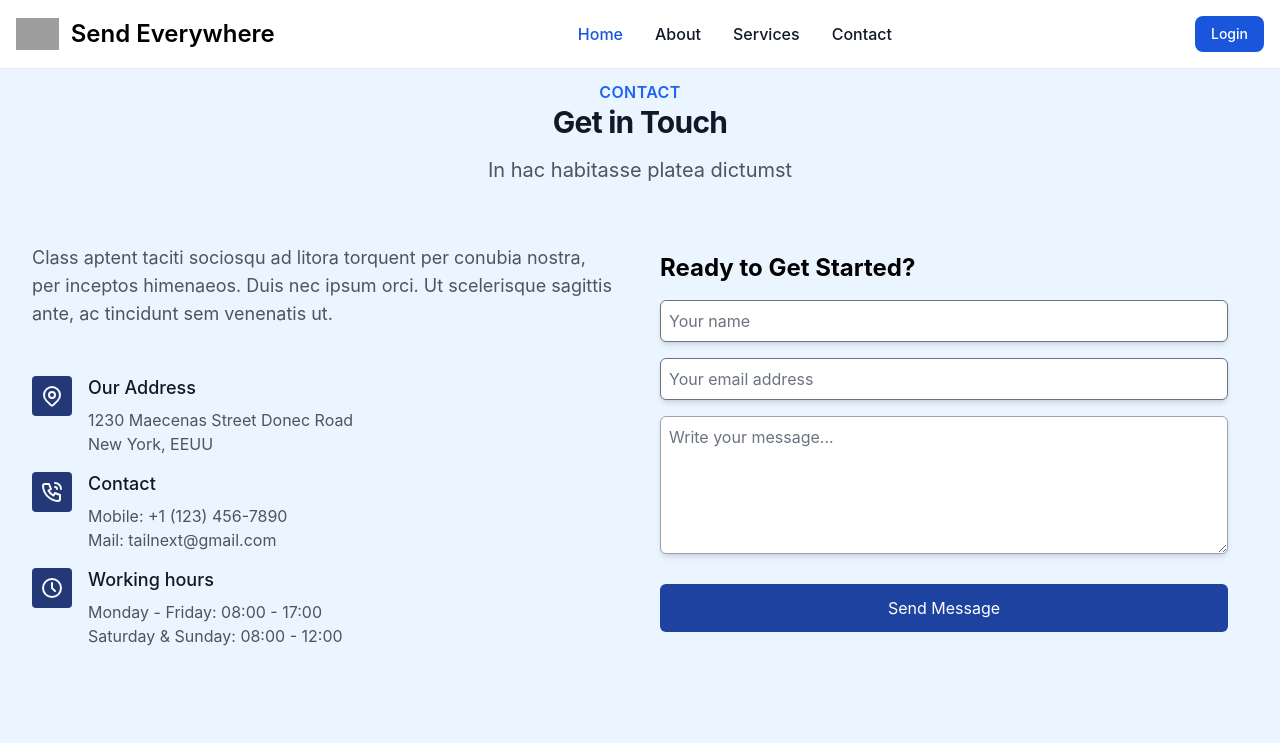
After one commit to Hrishikesh-Panigrahi/send-everywhere, a Django app: page /contact/ in a window 1280 px wide. The commit adds this page. Shown: the top 743 px of the page. Run offline with Django 5.2, Linux system fonts and the light colour scheme; some libraries are stand-ins or nearby versions; grey boxes are pictures that could not be loaded.

Commit message:
added frontend

```diff
--- a/base/urls.py
+++ b/base/urls.py
@@ -1,8 +1,10 @@
 from django.urls import path, include
 from django.views.decorators.csrf import csrf_exempt
-
 from . import views
 
 urlpatterns = [
     path("", csrf_exempt(views.index), name="index"),
+    path("about/", views.about, name="about"),
+    path("services/", views.services, name="services"),
+    path("contact/", views.contact, name="contact"),
 ]
--- a/base/views.py
+++ b/base/views.py
@@ -70,3 +70,12 @@ def index(request):
             return render(request, "index.html", context)
     else:
         return render(request, "index.html")
+
+def about(request):
+    return render(request, "about.html")
+
+def services(request):
+    return render(request, "services.html")
+
+def contact(request):
+    return render(request, "contact.html")
--- /dev/null
+++ b/templates/base.html
@@ -0,0 +1,23 @@
+<!doctype html>
+<html lang="en">
+
+<head>
+    <meta charset="UTF-8">
+    <meta name="viewport" content="width=device-width, initial-scale=1.0">
+    <title>Welcome</title>
+    <link href="https://cdn.jsdelivr.net/npm/tailwindcss@2.2.19/dist/tailwind.min.css" rel="stylesheet">
+    <link href="https://cdn.jsdelivr.net/npm/flowbite@2.4.1/dist/flowbite.min.css" rel="stylesheet" />
+</head>
+
+<body class="bg-gray-100 font-sans leading-normal tracking-normal">
+
+   {% include 'includes/navbar.html' %}
+
+   {% block homepage %}
+
+   {% endblock %}
+
+    <script src="https://cdn.jsdelivr.net/npm/flowbite@2.4.1/dist/flowbite.min.js"></script>
+</body>
+
+</html>
--- /dev/null
+++ b/templates/contact.html
@@ -0,0 +1,110 @@
+{% extends 'base.html' %}
+
+{% block homepage %}
+
+<section class="bg-blue-50 dark:bg-slate-800" id="contact">
+    <div class="mx-auto max-w-7xl px-4 py-16 sm:px-6 lg:px-8 lg:py-20">
+        <div class="mb-4">
+            <div class="mb-6 max-w-3xl text-center sm:text-center md:mx-auto md:mb-12">
+                <p class="text-base font-semibold uppercase tracking-wide text-blue-600 dark:text-blue-200">
+                    Contact
+                </p>
+                <h2
+                    class="font-heading mb-4 font-bold tracking-tight text-gray-900 dark:text-white text-3xl sm:text-5xl">
+                    Get in Touch
+                </h2>
+                <p class="mx-auto mt-4 max-w-3xl text-xl text-gray-600 dark:text-slate-400">In hac habitasse platea
+                    dictumst
+                </p>
+            </div>
+        </div>
+        <div class="flex items-stretch justify-center">
+            <div class="grid md:grid-cols-2">
+                <div class="h-full pr-6">
+                    <p class="mt-3 mb-12 text-lg text-gray-600 dark:text-slate-400">
+                        Class aptent taciti sociosqu ad
+                        litora torquent per conubia nostra, per inceptos himenaeos. Duis nec ipsum orci. Ut scelerisque
+                        sagittis ante, ac tincidunt sem venenatis ut.
+                    </p>
+                    <ul class="mb-6 md:mb-0">
+                        <li class="flex">
+                            <div class="flex h-10 w-10 items-center justify-center rounded bg-blue-900 text-gray-50">
+                                <svg xmlns="http://www.w3.org/2000/svg" width="24" height="24" viewBox="0 0 24 24"
+                                    fill="none" stroke="currentColor" stroke-width="2" stroke-linecap="round"
+                                    stroke-linejoin="round" class="h-6 w-6">
+                                    <path d="M9 11a3 3 0 1 0 6 0a3 3 0 0 0 -6 0"></path>
+                                    <path
+                                        d="M17.657 16.657l-4.243 4.243a2 2 0 0 1 -2.827 0l-4.244 -4.243a8 8 0 1 1 11.314 0z">
+                                    </path>
+                                </svg>
+                            </div>
+                            <div class="ml-4 mb-4">
+                                <h3 class="mb-2 text-lg font-medium leading-6 text-gray-900 dark:text-white">Our Address
+                                </h3>
+                                <p class="text-gray-600 dark:text-slate-400">1230 Maecenas Street Donec Road</p>
+                                <p class="text-gray-600 dark:text-slate-400">New York, EEUU</p>
+                            </div>
+                        </li>
+                        <li class="flex">
+                            <div class="flex h-10 w-10 items-center justify-center rounded bg-blue-900 text-gray-50">
+                                <svg xmlns="http://www.w3.org/2000/svg" width="24" height="24" viewBox="0 0 24 24"
+                                    fill="none" stroke="currentColor" stroke-width="2" stroke-linecap="round"
+                                    stroke-linejoin="round" class="h-6 w-6">
+                                    <path
+                                        d="M5 4h4l2 5l-2.5 1.5a11 11 0 0 0 5 5l1.5 -2.5l5 2v4a2 2 0 0 1 -2 2a16 16 0 0 1 -15 -15a2 2 0 0 1 2 -2">
+                                    </path>
+                                    <path d="M15 7a2 2 0 0 1 2 2"></path>
+                                    <path d="M15 3a6 6 0 0 1 6 6"></path>
+                                </svg>
+                            </div>
+                            <div class="ml-4 mb-4">
+                                <h3 class="mb-2 text-lg font-medium leading-6 text-gray-900 dark:text-white">Contact
+                                </h3>
+                                <p class="text-gray-600 dark:text-slate-400">Mobile: +1 (123) 456-7890</p>
+                                <p class="text-gray-600 dark:text-slate-400">Mail: tailnext@gmail.com</p>
+                            </div>
+                        </li>
+                        <li class="flex">
+                            <div class="flex h-10 w-10 items-center justify-center rounded bg-blue-900 text-gray-50">
+                                <svg xmlns="http://www.w3.org/2000/svg" width="24" height="24" viewBox="0 0 24 24"
+                                    fill="none" stroke="currentColor" stroke-width="2" stroke-linecap="round"
+                                    stroke-linejoin="round" class="h-6 w-6">
+                                    <path d="M3 12a9 9 0 1 0 18 0a9 9 0 0 0 -18 0"></path>
+                                    <path d="M12 7v5l3 3"></path>
+                                </svg>
+                            </div>
+                            <div class="ml-4 mb-4">
+                                <h3 class="mb-2 text-lg font-medium leading-6 text-gray-900 dark:text-white">Working
+                                    hours</h3>
+                                <p class="text-gray-600 dark:text-slate-400">Monday - Friday: 08:00 - 17:00</p>
+                                <p class="text-gray-600 dark:text-slate-400">Saturday &amp; Sunday: 08:00 - 12:00</p>
+                            </div>
+                        </li>
+                    </ul>
+                </div>
+                <div class="card h-fit max-w-6xl p-5 md:p-12" id="form">
+                    <h2 class="mb-4 text-2xl font-bold dark:text-white">Ready to Get Started?</h2>
+                    <form id="contactForm">
+                        <div class="mb-6">
+                            <div class="mx-0 mb-1 sm:mb-4">
+                                <div class="mx-0 mb-1 sm:mb-4">
+                                    <label for="name" class="pb-1 text-xs uppercase tracking-wider"></label><input type="text" id="name" autocomplete="given-name" placeholder="Your name" class="mb-2 w-full rounded-md border border-gray-400 py-2 pl-2 pr-4 shadow-md dark:text-gray-300 sm:mb-0" name="name">
+                                </div>
+                                <div class="mx-0 mb-1 sm:mb-4">
+                                    <label for="email" class="pb-1 text-xs uppercase tracking-wider"></label><input type="email" id="email" autocomplete="email" placeholder="Your email address" class="mb-2 w-full rounded-md border border-gray-400 py-2 pl-2 pr-4 shadow-md dark:text-gray-300 sm:mb-0" name="email">
+                                </div>
+                            </div>
+                            <div class="mx-0 mb-1 sm:mb-4">
+                                <label for="textarea" class="pb-1 text-xs uppercase tracking-wider"></label><textarea id="textarea" name="textarea" cols="30" rows="5" placeholder="Write your message..." class="mb-2 w-full rounded-md border border-gray-400 py-2 pl-2 pr-4 shadow-md dark:text-gray-300 sm:mb-0"></textarea>
+                            </div>
+                        </div>
+                        <div class="text-center">
+                            <button type="submit" class="w-full bg-blue-800 text-white px-6 py-3 font-xl rounded-md sm:mb-0">Send Message</button>
+                        </div>
+                    </form>
+                </div>
+            </div>
+        </div>
+    </div>
+</section>
+{% endblock %}
--- a/templates/Error.html
+++ b/templates/includes/Error.html
@@ -1,6 +1,3 @@
-{% extends "index.html" %}
-{% block body %}
-
 <div class="bg-red-100 flex items-center justify-center min-h-screen">
     <div class="bg-white p-8 rounded-lg shadow-md max-w-lg text-center">
         <h1 class="text-3xl font-bold text-red-600 mb-4">Oops!</h1>
@@ -13,5 +10,3 @@
         </p>
     </div>
 </div>
-
-{% endblock %}
--- /dev/null
+++ b/templates/includes/navbar.html
@@ -0,0 +1,47 @@
+<nav
+class="bg-white dark:bg-gray-900 fixed w-full z-20 top-0 start-0 border-b border-gray-200 dark:border-gray-600">
+<div class="max-w-screen-xl flex flex-wrap items-center justify-between mx-auto p-4">
+    <a href="/" class="flex items-center space-x-3 rtl:space-x-reverse">
+        <img src="https://i.postimg.cc/50WWdk9m/paper-airplane-send-with-dotted-lines-flat-style.jpg"
+            class="h-8" alt="send-everywhere Logo">
+        <span class="self-center text-2xl font-semibold whitespace-nowrap dark:text-white">Send
+            Everywhere</span>
+    </a>
+    <div class="flex md:order-2 space-x-3 md:space-x-0 rtl:space-x-reverse">
+        <button type="button"
+            class="text-white bg-blue-700 hover:bg-blue-800 focus:ring-4 focus:outline-none focus:ring-blue-300 font-medium rounded-lg text-sm px-4 py-2 text-center dark:bg-blue-600 dark:hover:bg-blue-700 dark:focus:ring-blue-800">Login</button>
+        <button data-collapse-toggle="navbar-sticky" type="button"
+            class="inline-flex items-center p-2 w-10 h-10 justify-center text-sm text-gray-500 rounded-lg md:hidden hover:bg-gray-100 focus:outline-none focus:ring-2 focus:ring-gray-200 dark:text-gray-400 dark:hover:bg-gray-700 dark:focus:ring-gray-600"
+            aria-controls="navbar-sticky" aria-expanded="false">
+            <span class="sr-only">Open main menu</span>
+            <svg class="w-5 h-5" aria-hidden="true" xmlns="http://www.w3.org/2000/svg" fill="none"
+                viewBox="0 0 17 14">
+                <path stroke="currentColor" stroke-linecap="round" stroke-linejoin="round" stroke-width="2"
+                    d="M1 1h15M1 7h15M1 13h15" />
+            </svg>
+        </button>
+    </div>
+    <div class="items-center justify-between hidden w-full md:flex md:w-auto md:order-1" id="navbar-sticky">
+        <ul
+            class="flex flex-col p-4 md:p-0 mt-4 font-medium border border-gray-100 rounded-lg bg-gray-50 md:space-x-8 rtl:space-x-reverse md:flex-row md:mt-0 md:border-0 md:bg-white dark:bg-gray-800 md:dark:bg-gray-900 dark:border-gray-700">
+            <li>
+                <a href="/"
+                    class="block py-2 px-3 text-white bg-blue-700 rounded md:bg-transparent md:text-blue-700 md:p-0 md:dark:text-blue-500"
+                    aria-current="page">Home</a>
+            </li>
+            <li>
+                <a href="/about/"
+                    class="block py-2 px-3 text-gray-900 rounded hover:bg-gray-100 md:hover:bg-transparent md:hover:text-blue-700 md:p-0 md:dark:hover:text-blue-500 dark:text-white dark:hover:bg-gray-700 dark:hover:text-white md:dark:hover:bg-transparent dark:border-gray-700">About</a>
+            </li>
+            <li>
+                <a href="/services"
+                    class="block py-2 px-3 text-gray-900 rounded hover:bg-gray-100 md:hover:bg-transparent md:hover:text-blue-700 md:p-0 md:dark:hover:text-blue-500 dark:text-white dark:hover:bg-gray-700 dark:hover:text-white md:dark:hover:bg-transparent dark:border-gray-700">Services</a>
+            </li>
+            <li>
+                <a href="/contact"
+                    class="block py-2 px-3 text-gray-900 rounded hover:bg-gray-100 md:hover:bg-transparent md:hover:text-blue-700 md:p-0 md:dark:hover:text-blue-500 dark:text-white dark:hover:bg-gray-700 dark:hover:text-white md:dark:hover:bg-transparent dark:border-gray-700">Contact</a>
+            </li>
+        </ul>
+    </div>
+</div>
+</nav>
```
Also changed, not shown: templates/about.html (added, +32 -0 lines), templates/index.html (+4 -56 lines), templates/services.html (added, +47 -0 lines).
